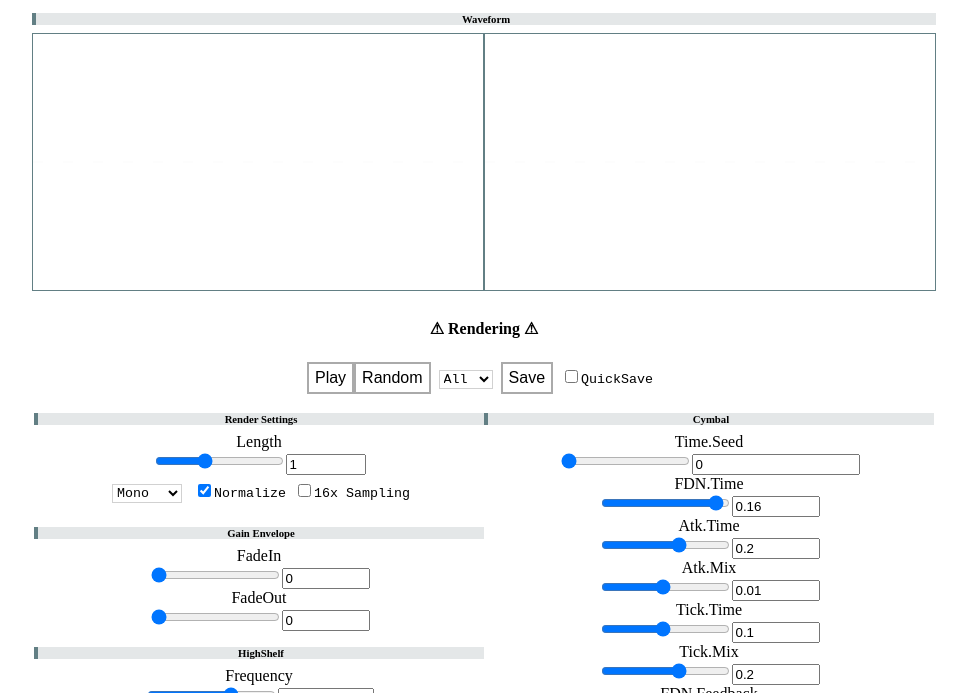
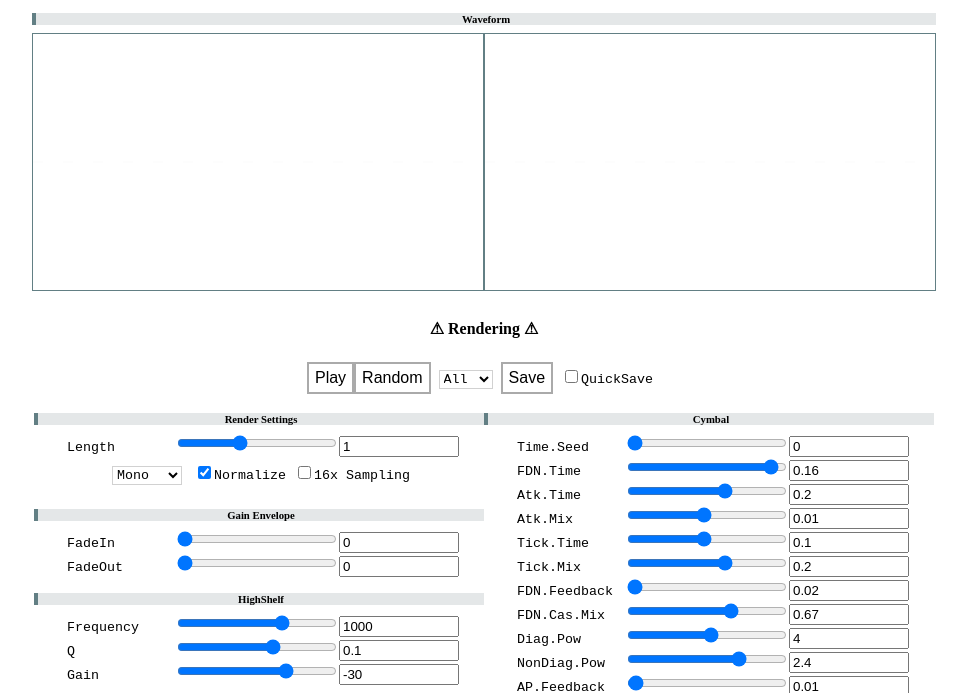
Before and after one commit to johnbroaddusivccv/FDNCymbal, a plain HTML site: page index.html in a window 1280 px wide. Shown: the part 107-800 px from the top of the page, without its empty margins (156-1123 px from the left). Drawn offline with Linux system fonts and the light colour scheme.

Commit message:
Add CSS for NumberInput

```diff
--- a/index.html
+++ b/index.html
@@ -102,38 +102,34 @@
 			text-align: left;
 		}
 
-		div.knobInput {
-			display: inline-block;
-			margin: 8px;
-			text-align: center;
+		div.numberInput {
+			display: block;
+			white-space: nowrap;
 		}
 
-		.knobInputLabel {
-			display: block;
-			margin: 8px auto;
-			text-align: center;
+		div.numberInput:hover {
+			background-color: #e0ecff;
+		}
+
+		.numberInputLabel {
+			/* max 12 letter  */
+			display: inline-block;
+			margin: 0 8px 0 8px;
+			text-align: left;
+			width: 100px;
 
 			font-size: 10pt;
 			font-family: 'Courier New', Courier, monospace;
 		}
 
-		canvas.knobInputCanvas {
-			display: block;
-			margin: 0 auto;
-			border-style: none;
+		.numberInputNumber {
+			display: inline-block;
+			width: 120px;
 		}
 
-		.knobInputNumber {
-			display: block;
-			margin: 8px auto;
-			/* display: none; */
-			font-size: 10pt;
-			font-family: 'Courier New', Courier, monospace;
-
-			width: 96px;
-			border-style: solid;
-			border-width: 1px;
-			border-color: #d1d1d1;
+		.numberInputRange {
+			display: inline-block;
+			width: 160px;
 		}
 
 		.pullDownMenu {
```
